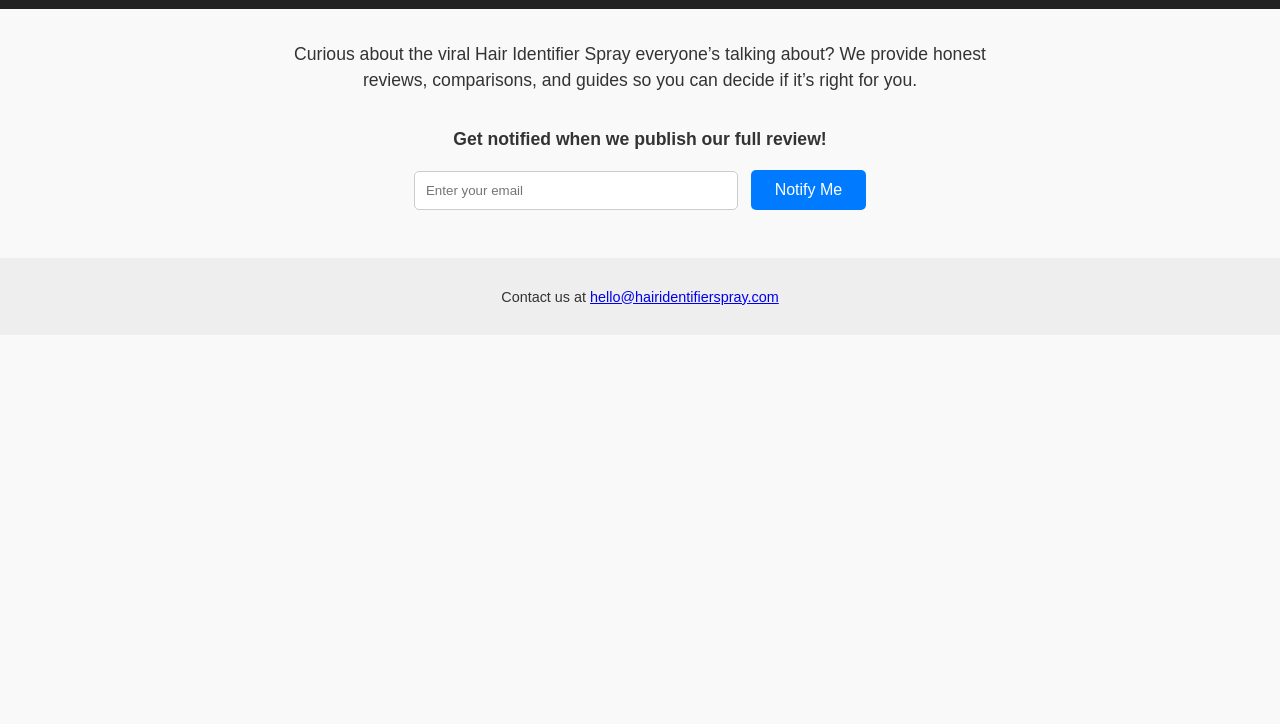
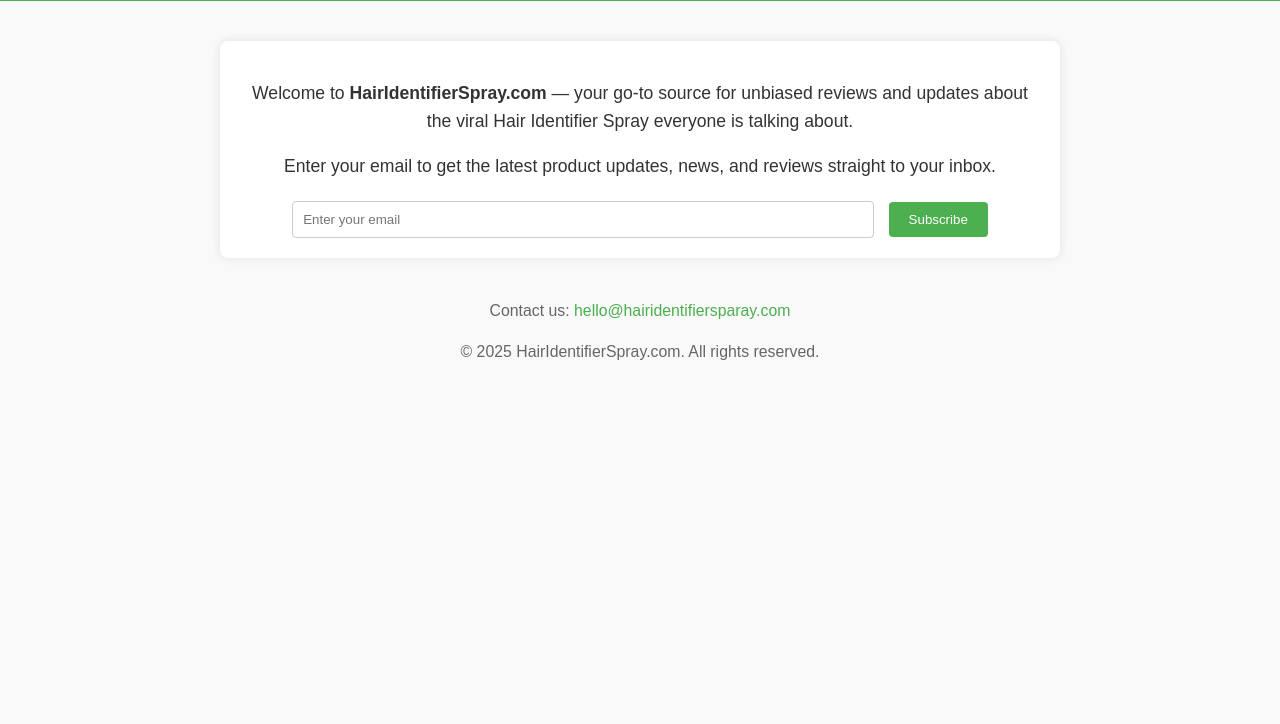
Before and after one commit to kukatinga/hairidentifierspray, a plain HTML site: page about-us/index.html in a window 1280 px wide. Shown: the part 76-800 px from the top of the page. Drawn offline with Linux system fonts and the light colour scheme.

Commit message:
Update index.html

```diff
--- a/about-us/index.html
+++ b/about-us/index.html
@@ -3,64 +3,71 @@
 <head>
   <meta charset="UTF-8">
   <meta name="viewport" content="width=device-width, initial-scale=1.0">
-  <title>Hair Identifier Spray Reviews</title>
+  <title>Hair Identifier Spray Review</title>
   <style>
     body {
       font-family: Arial, sans-serif;
       background: #f9f9f9;
+      color: #333;
       margin: 0;
       padding: 0;
-      color: #333;
     }
     header {
-      background: #222;
-      color: #fff;
-      text-align: center;
-      padding: 1.5rem 0;
-    }
-    header h1 {
-      margin: 0;
-      font-size: 2rem;
-    }
-    main {
-      max-width: 700px;
-      margin: 2rem auto;
-      padding: 0 1rem;
+      background: #4CAF50;
+      color: white;
+      padding: 20px;
       text-align: center;
     }
-    main p {
-      font-size: 1.1rem;
-      line-height: 1.5;
+    h1 {
+      margin: 0;
+      font-size: 2em;
     }
-    .signup-form {
-      margin-top: 2rem;
+    .container {
+      max-width: 800px;
+      margin: 40px auto;
+      padding: 20px;
+      background: white;
+      border-radius: 8px;
+      box-shadow: 0 0 10px rgba(0,0,0,0.1);
+      text-align: center;
+    }
+    p {
+      font-size: 1.1em;
+      line-height: 1.6;
+    }
+    form {
+      margin-top: 20px;
     }
     input[type="email"] {
-      padding: 0.7rem;
+      padding: 10px;
       width: 70%;
-      max-width: 300px;
       border: 1px solid #ccc;
-      border-radius: 5px;
+      border-radius: 4px;
     }
     button {
-      padding: 0.7rem 1.5rem;
+      padding: 10px 20px;
+      background: #4CAF50;
       border: none;
-      background: #007BFF;
       color: white;
-      font-size: 1rem;
-      border-radius: 5px;
+      border-radius: 4px;
       cursor: pointer;
-      margin-left: 0.5rem;
+      margin-left: 10px;
     }
     button:hover {
-      background: #0056b3;
+      background: #45a049;
     }
     footer {
-      margin-top: 3rem;
+      margin-top: 40px;
       text-align: center;
-      padding: 1rem;
-      font-size: 0.9rem;
-      background: #eee;
+      font-size: 0.9em;
+      color: #666;
+    }
+    a {
+      color: #4CAF50;
+      text-decoration: none;
+    }
+    a:hover {
+      text-decoration: underline;
     }
   </style>
 </head>
@@ -68,21 +75,20 @@
   <header>
     <h1>Hair Identifier Spray Reviews</h1>
   </header>
-  <main>
-    <p>
-      Curious about the viral Hair Identifier Spray everyone’s talking about?
-      We provide honest reviews, comparisons, and guides so you can decide if it’s right for you.
-    </p>
-    <div class="signup-form">
-      <p><strong>Get notified when we publish our full review!</strong></p>
-      <form>
-        <input type="email" placeholder="Enter your email" required>
-        <button type="submit">Notify Me</button>
-      </form>
-    </div>
-  </main>
+
+  <div class="container">
+    <p>Welcome to <strong>HairIdentifierSpray.com</strong> — your go-to source for unbiased reviews and updates about the viral Hair Identifier Spray everyone is talking about.</p>
+    <p>Enter your email to get the latest product updates, news, and reviews straight to your inbox.</p>
+
+    <form>
+      <input type="email" placeholder="Enter your email" required>
+      <button type="submit">Subscribe</button>
+    </form>
+  </div>
+
   <footer>
-    <p>Contact us at <a href="mailto:hello@hairidentifierspray.com">hello@hairidentifierspray.com</a></p>
+    <p>Contact us: <a href="mailto:hello@hairidentifiersparay.com">hello@hairidentifiersparay.com</a></p>
+    <p>&copy; 2025 HairIdentifierSpray.com. All rights reserved.</p>
   </footer>
 </body>
 </html>
```
